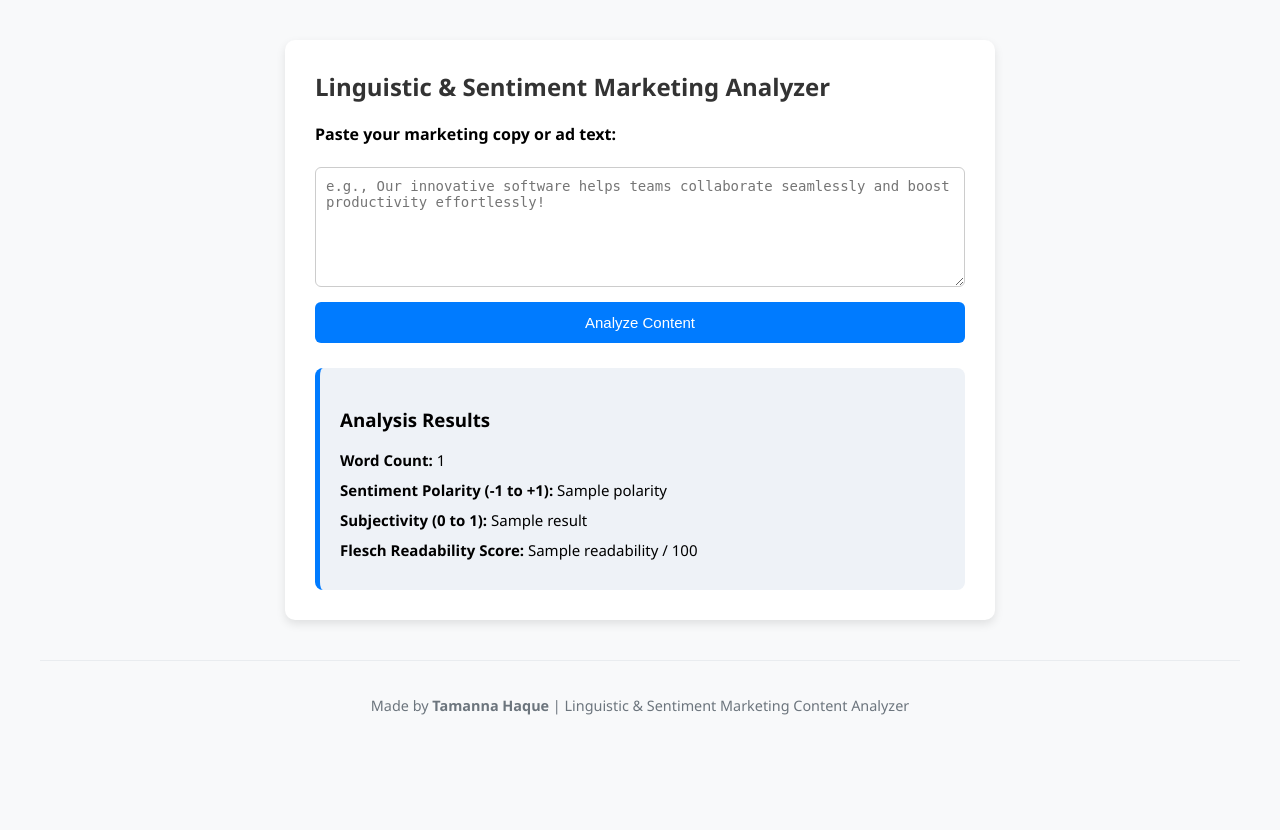
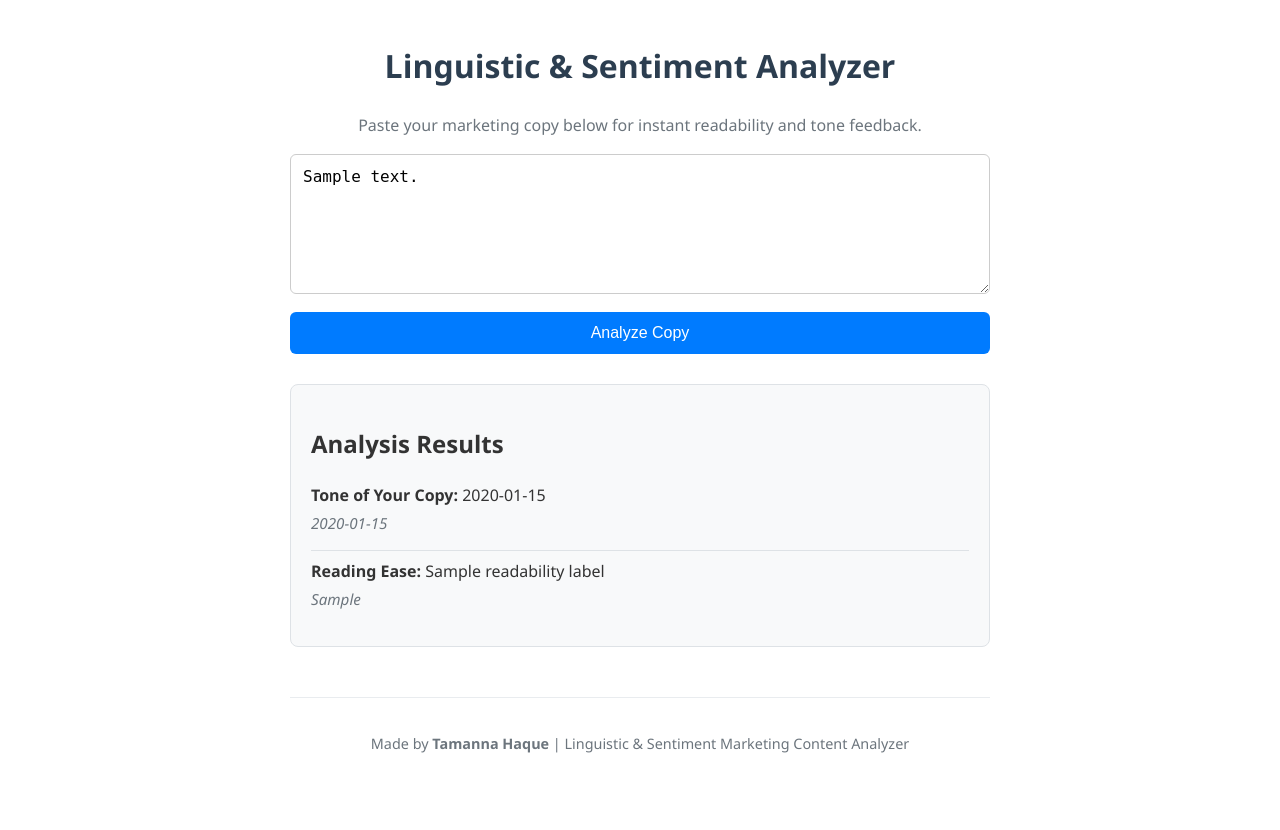
Before and after one commit to haquetamanna08-maker/Linguistic_analyzer, a Flask app: template templates/index.html in a window 1280 px wide. Before the commit the page ends 715 px from the top, so only its background shows below. Run offline with Flask 3, Linux system fonts and the light colour scheme; the template is opened without the code that fills it: most values are stand-ins (such as "Sample title", 1, 10 or a date in 2020).

Commit message:
Update index.html

```diff
--- a/templates/index.html
+++ b/templates/index.html
@@ -2,41 +2,51 @@
 <html lang="en">
 <head>
     <meta charset="UTF-8">
-    <title>Linguistic Marketing Analyzer</title>
+    <meta name="viewport" content="width=device-width, initial-scale=1.0">
+    <title>Marketing Content Analyzer</title>
     <style>
-        body { font-family: 'Segoe UI', Tahoma, Geneva, Verdana, sans-serif; background-color: #f8f9fa; margin: 0; padding: 40px; }
-        .card { max-width: 650px; margin: 0 auto; background: #ffffff; padding: 30px; border-radius: 10px; box-shadow: 0 4px 10px rgba(0,0,0,0.1); }
-        h2 { color: #333; margin-top: 0; }
-        textarea { width: 100%; height: 120px; padding: 10px; border: 1px solid #ccc; border-radius: 6px; box-sizing: border-box; font-size: 14px; }
-        button { background-color: #007bff; color: white; border: none; padding: 12px 20px; font-size: 15px; border-radius: 6px; cursor: pointer; margin-top: 10px; width: 100%; }
+        body { font-family: 'Segoe UI', Tahoma, Geneva, Verdana, sans-serif; max-width: 700px; margin: 40px auto; padding: 0 20px; line-height: 1.6; color: #333; }
+        h1 { color: #2c3e50; text-align: center; }
+        textarea { width: 100%; height: 140px; padding: 12px; border: 1px solid #ccc; border-radius: 6px; box-sizing: border-box; font-size: 1rem; }
+        button { background-color: #007bff; color: white; padding: 12px 24px; border: none; border-radius: 6px; cursor: pointer; font-size: 1rem; margin-top: 10px; width: 100%; }
         button:hover { background-color: #0056b3; }
-        .results { margin-top: 25px; background: #eef2f7; padding: 20px; border-radius: 8px; border-left: 5px solid #007bff; }
-        .metric { margin-bottom: 10px; font-size: 15px; }
+        .results-box { margin-top: 30px; padding: 20px; border-radius: 8px; background-color: #f8f9fa; border: 1px solid #dee2e6; }
+        .result-item { margin-bottom: 15px; }
+        .tip { font-style: italic; color: #6c757d; font-size: 0.95rem; margin-top: 2px; }
+        footer { margin-top: 50px; padding: 20px 0; text-align: center; font-size: 0.9rem; color: #6c757d; border-top: 1px solid #e9ecef; }
     </style>
 </head>
 <body>
-    <div class="card">
-        <h2>Linguistic & Sentiment Marketing Analyzer</h2>
-        <form method="POST">
-            <label for="marketing_text"><strong>Paste your marketing copy or ad text:</strong></label><br><br>
-            <textarea id="marketing_text" name="marketing_text" placeholder="e.g., Our innovative software helps teams collaborate seamlessly and boost productivity effortlessly!" required></textarea>
-            <button type="submit">Analyze Content</button>
-        </form>
 
-        {% if result %}
-        <div class="results">
-            <h3>Analysis Results</h3>
-            <div class="metric"><strong>Word Count:</strong> {{ result.word_count }}</div>
-            <div class="metric"><strong>Sentiment Polarity (-1 to +1):</strong> {{ result.polarity }}</div>
-            <div class="metric"><strong>Subjectivity (0 to 1):</strong> {{ result.subjectivity }}</div>
-            <div class="metric"><strong>Flesch Readability Score:</strong> {{ result.readability }} / 100</div>
+    <h1>Linguistic & Sentiment Analyzer</h1>
+    <p style="text-align: center; color: #6c757d;">Paste your marketing copy below for instant readability and tone feedback.</p>
+
+    <form method="POST">
+        <textarea name="content" placeholder="Type or paste your content here..." required>{{ original_text }}</textarea>
+        <button type="submit">Analyze Copy</button>
+    </form>
+
+    {% if sentiment_label %}
+    <div class="results-box">
+        <h2>Analysis Results</h2>
+
+        <div class="result-item">
+            <strong>Tone of Your Copy:</strong> {{ sentiment_label }}
+            <div class="tip">{{ sentiment_tip }}</div>
         </div>
-        {% endif %}
+
+        <hr style="border: 0; border-top: 1px solid #dee2e6;">
+
+        <div class="result-item">
+            <strong>Reading Ease:</strong> {{ readability_label }}
+            <div class="tip">{{ readability_tip }}</div>
+        </div>
     </div>
+    {% endif %}
+
+    <footer>
+        <p>Made by <strong>Tamanna Haque</strong> | Linguistic & Sentiment Marketing Content Analyzer</p>
+    </footer>
+
 </body>
 </html>
-<!-- Footer Branding -->
-    <footer style="margin-top: 40px; padding: 20px 0; text-align: center; font-size: 0.9rem; color: #6c757d; border-top: 1px solid #e9ecef;">
-        <p>Made by <strong>Tamanna Haque</strong> | Linguistic & Sentiment Marketing Content Analyzer</p>
-    </footer>
-</body>
```
